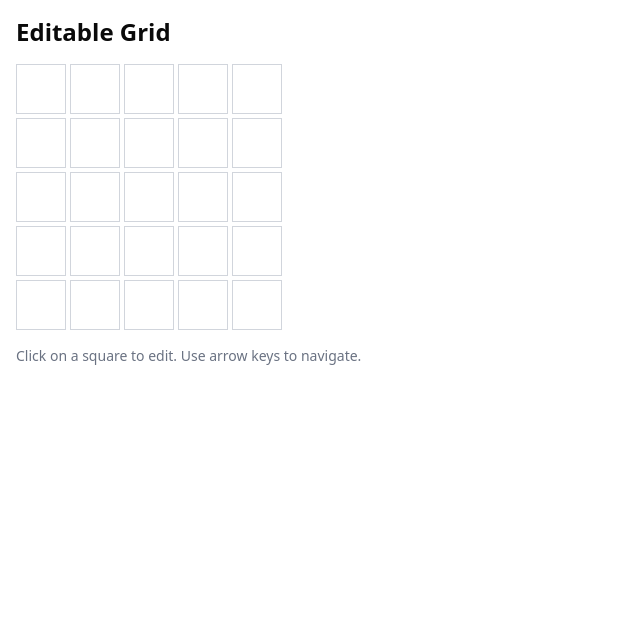
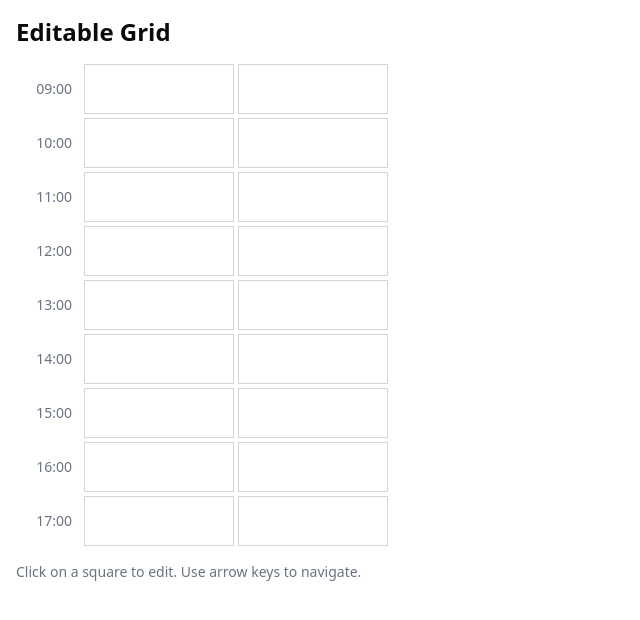
Before and after one commit to Clawber/journale, a Next.js app: page / in a window 1280 px wide. Shown: the top 620 px of the page, without its empty margins (0-640 px from the left). Built offline with nearby package versions, Linux system fonts and the light colour scheme.

Commit message:
style: modified the style of the grid lines

```diff
--- a/src/app/page.tsx
+++ b/src/app/page.tsx
@@ -54,12 +54,29 @@ const GridSquare: React.FC<GridSquareProps> = ({ value, onChange, isEditing, onF
   );
 };
 
-const EditableGrid = () => {
+const EditableGrid = ({
+  timeStart = 9,
+  timeEnd = 18,
+  columns = 2
+}: {
+  timeStart?: number;
+  timeEnd?: number;
+  columns?: number
+}) => {
+  // Calculate number of rows based on time range
+  const rows = timeEnd - timeStart;
+
   const [gridData, setGridData] = useState<string[][]>(() => {
-    const initialGrid = Array(5).fill(null).map(() => Array(5).fill(''));
+    const initialGrid = Array(rows).fill(null).map(() => Array(columns).fill(''));
     return initialGrid;
   });
   const [editingCell, setEditingCell] = useState<{ row: number; col: number } | null>(null);
+
+  // Generate time labels for each row
+  const timeLabels = Array.from({ length: rows }, (_, i) => {
+    const hour = timeStart + i;
+    return `${hour.toString().padStart(2, '0')}:00`;
+  });
 
   const handleCellClick = (row: number, col: number) => {
     setEditingCell({ row, col });
@@ -106,32 +123,38 @@ const EditableGrid = () => {
     <div className="p-4">
       <h1 className="text-2xl font-bold mb-4">Editable Grid</h1>
       <div
-        className="grid gap-1"
-        style={{
-          gridTemplateColumns: `repeat(${gridData[0].length}, 50px)`, // Fixed size for squares
-          gridTemplateRows: `repeat(${gridData.length}, 50px)`,
-        }}
+        className="flex flex-col gap-1"
         onKeyDown={(e) => {
           if (editingCell) {
             handleKeyDown(e, editingCell.row, editingCell.col)
           }
         }}
       >
-        {gridData.map((row, rowIndex) =>
-          row.map((cell, colIndex) => (
+        {gridData.map((row, rowIndex) => (
+          <div key={`row-${rowIndex}`} className="flex gap-1">
+            {/* Time label */}
+            <div className="w-16 h-[50px] flex items-center justify-end pr-2 text-sm text-gray-500">
+              {timeLabels[rowIndex]}
+            </div>
+            {/* Grid cells for this row */}
+            <div className="flex gap-1">
+              {row.map((cell, colIndex) => (
+                <div key={`${rowIndex}-${colIndex}`} className="w-[150px]">
                   <GridSquare
-              key={`${rowIndex}-${colIndex}`}
                     value={cell}
                     onChange={(newValue) => handleCellChange(rowIndex, colIndex, newValue)}
                     isEditing={editingCell?.row === rowIndex && editingCell?.col === colIndex}
                     onFocus={() => handleCellClick(rowIndex, colIndex)}
                     onBlur={handleCellBlur}
                   />
-          ))
-        )}
+                </div>
+              ))}
+            </div>
+          </div>
+        ))}
       </div>
       <p className="mt-4 text-sm text-gray-500">
-        Click on a square to edit.  Use arrow keys to navigate.
+        Click on a square to edit. Use arrow keys to navigate.
       </p>
     </div>
   );
```
Lines whose indentation alone changed are shown as unchanged.
